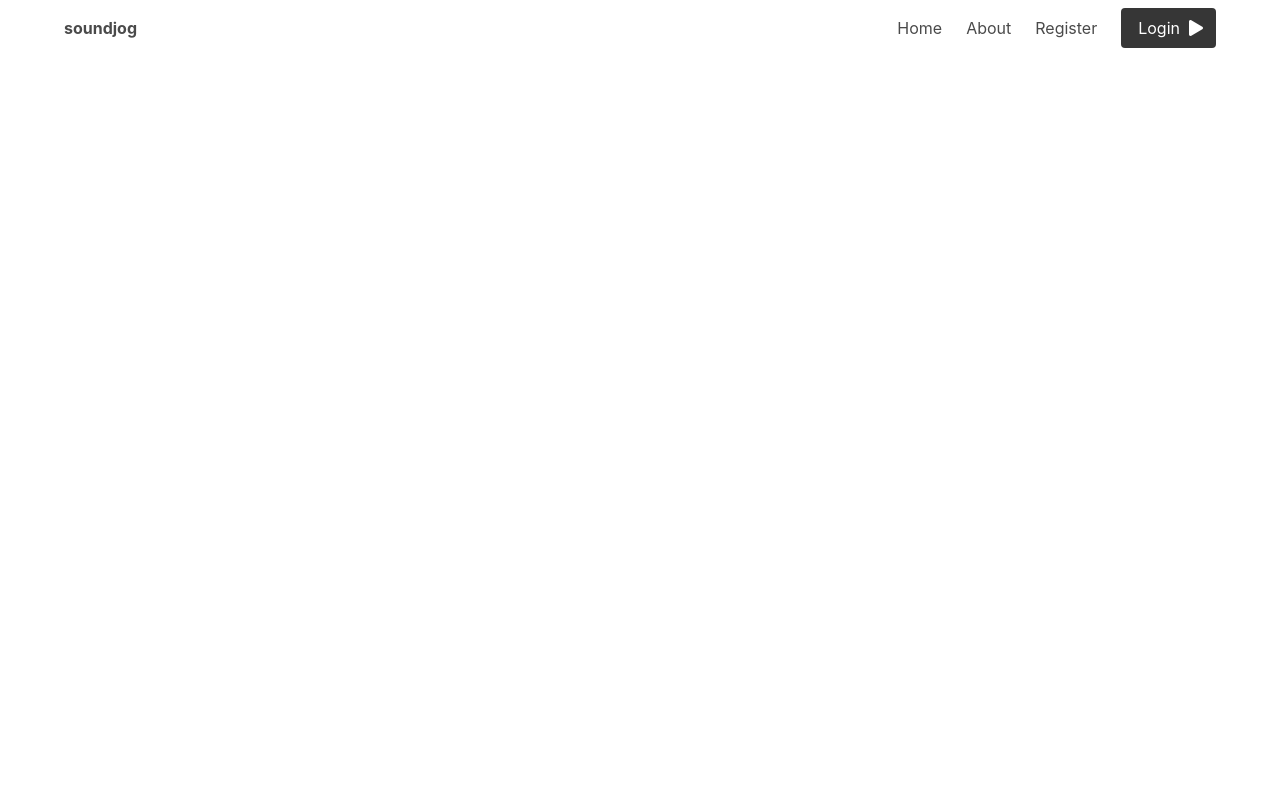
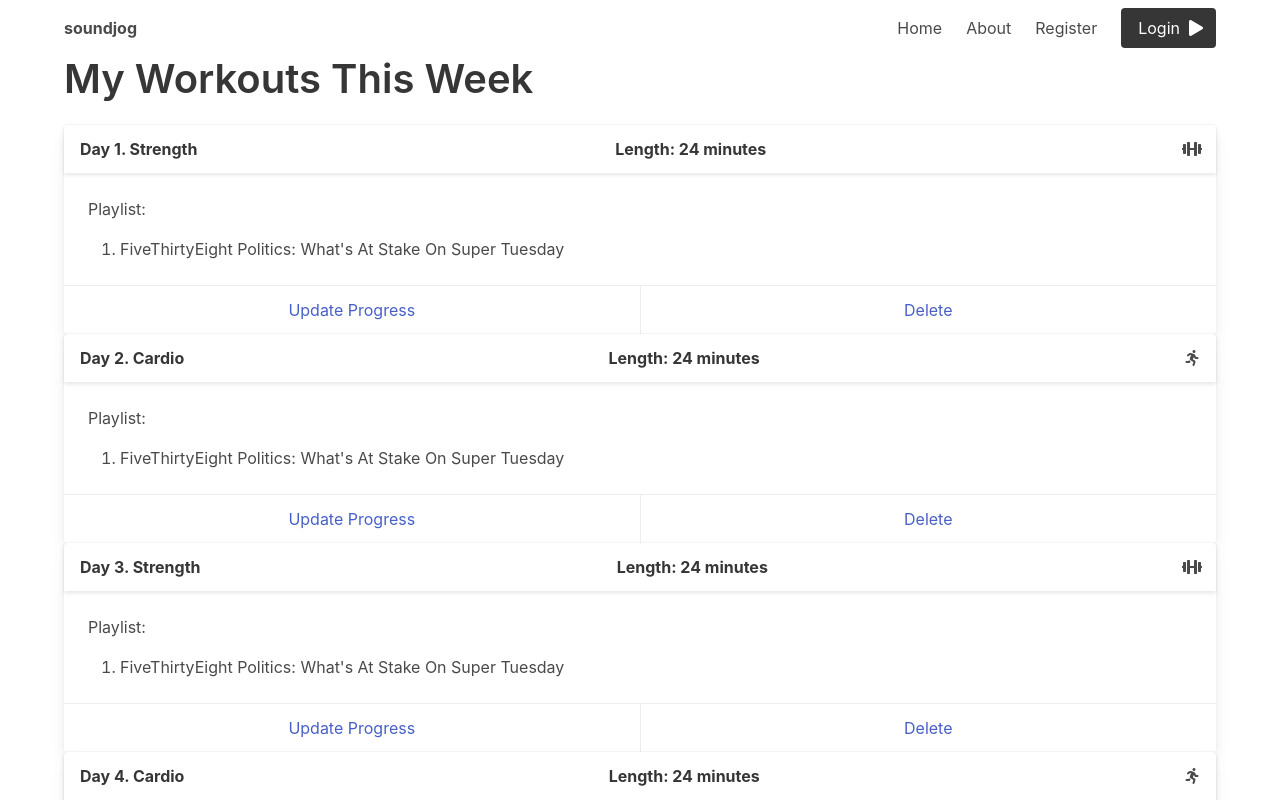
Before and after one commit to kevindean12/health-tracker, a Vue app in the folder client/: page /log in a window 1280 px wide. Shown: the top 800 px of the page. Built offline with nearby package versions, Linux system fonts and the light colour scheme.

Commit message:
fix calculateWorkout so that ExerciseLog view is functional

```diff
--- a/client/src/models/Log.js
+++ b/client/src/models/Log.js
@@ -33,17 +33,19 @@ export const CurrentWorkouts = calculateWorkout(WeeklyGoal.cardioMinutes, Weekly
 
 export function calculateWorkout(weeklyCardio, weeklyStrength, days, playlist){
     const secondsPerDay = (weeklyCardio*60 + weeklyStrength*60)/days;
+    // const cardioDays = Math.floor(days/2);
+    // const strengthDays = days - cardioDays;
     const workouts = [];
     let strength = true;
     for(let i = 0; i < days; i++){
         const workout = new Object();
         workout.day = i+1;
         if(strength){
-            workout.exerciseType = "strength";
+            workout.exerciseType = "Strength";
             strength = !strength;
         }
         else {
-            workout.exerciseType = "cardio";
+            workout.exerciseType = "Cardio";
             strength = !strength;
         }
         workout.workoutPlaylist = [];
@@ -55,6 +57,8 @@ export function calculateWorkout(weeklyCardio, weeklyStrength, days, playlist){
                 break;
             }
         }
+        workout.time = secondsPerDay/60;
+        workouts.push(workout);
     }
     return workouts;
 
--- a/client/src/views/ExerciseLog.vue
+++ b/client/src/views/ExerciseLog.vue
@@ -1,24 +1,25 @@
 <template>
     <div class="container">
+        <div class="title is-2">My Workouts This Week</div>
         <div class="card" v-for="workout in CurrentWorkouts" :key="workout.day">
             <header class="card-header">
                 <p class="card-header-title">
-            {{workout.day}} -- {{workout.exerciseType}}
+                Day {{workout.day}}. {{workout.exerciseType}}
                 </p>
-            <a href="#" class="card-header-icon" aria-label="more options">
-                <span class="icon">
-                    <i class="fas fa-angle-down" aria-hidden="true"></i>
+                <p class="card-header-title is-pulled-right">Length: {{workout.time}} minutes</p>
+                <span class="icon is-large">
+                    <i v-if="workout.exerciseType=='Strength'" class="fas fa-dumbbell"></i>
+                    <i v-else class="fas fa-running"></i>
                 </span>
-            </a>
             </header>
             <div class="card-content">
                 <div class="content">
                 Playlist:
-                <!-- <ol>
+                    <ol>
                         <li v-for="track in workout.workoutPlaylist" :key="track">
                             {{track.podTitle}}: {{track.episode}}
                         </li>
-                </ol> -->
+                    </ol>
                 </div>
             </div>
             <footer class="card-footer">
@@ -30,9 +31,9 @@
 </template>
 
 <script>
-import {Exercises, Playlist, CurrentWorkouts, WeeklyGoal, calculateWorkout} from "../models/Log.js";
+import {CurrentWorkouts} from "../models/Log.js";
 export default {
-    name: 'Home',
+    name: 'ExerciseLog',
     data: () => ({
         CurrentWorkouts
     }),
```
Lines whose indentation alone changed are shown as unchanged.
